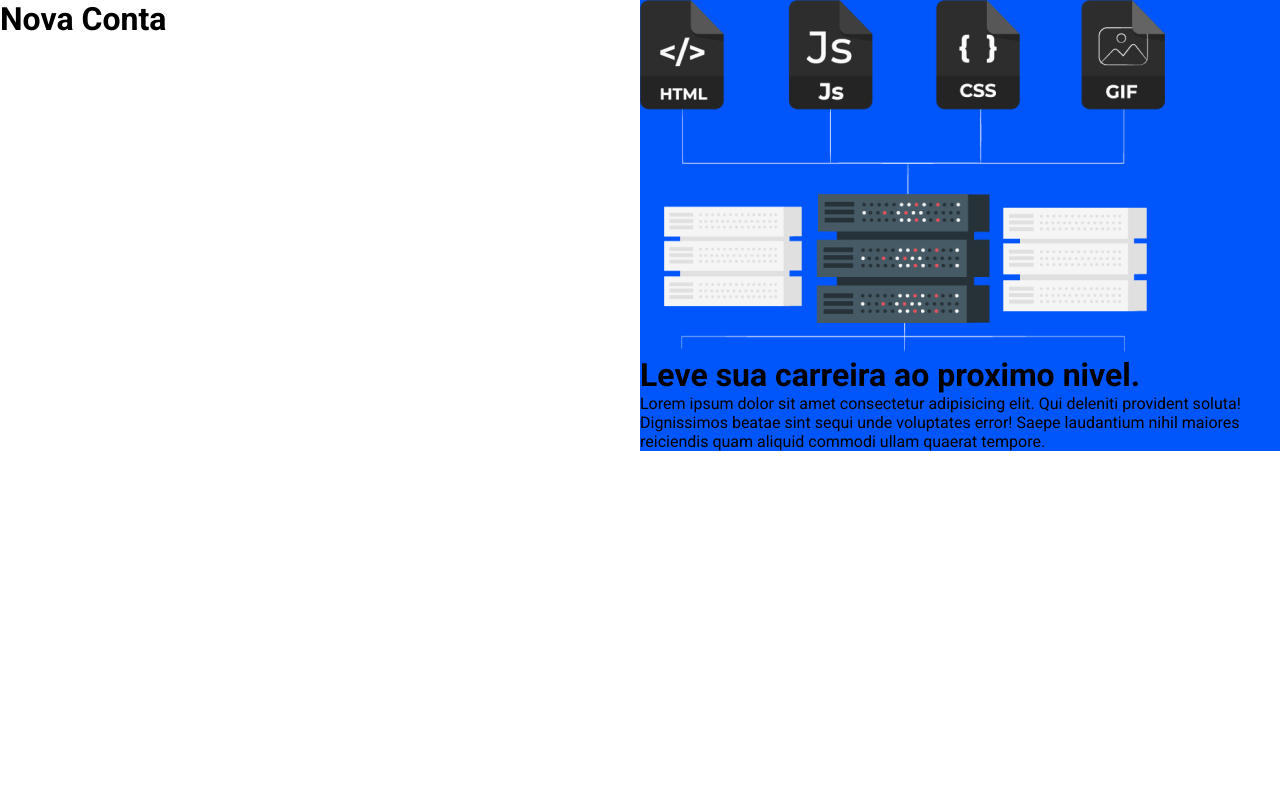
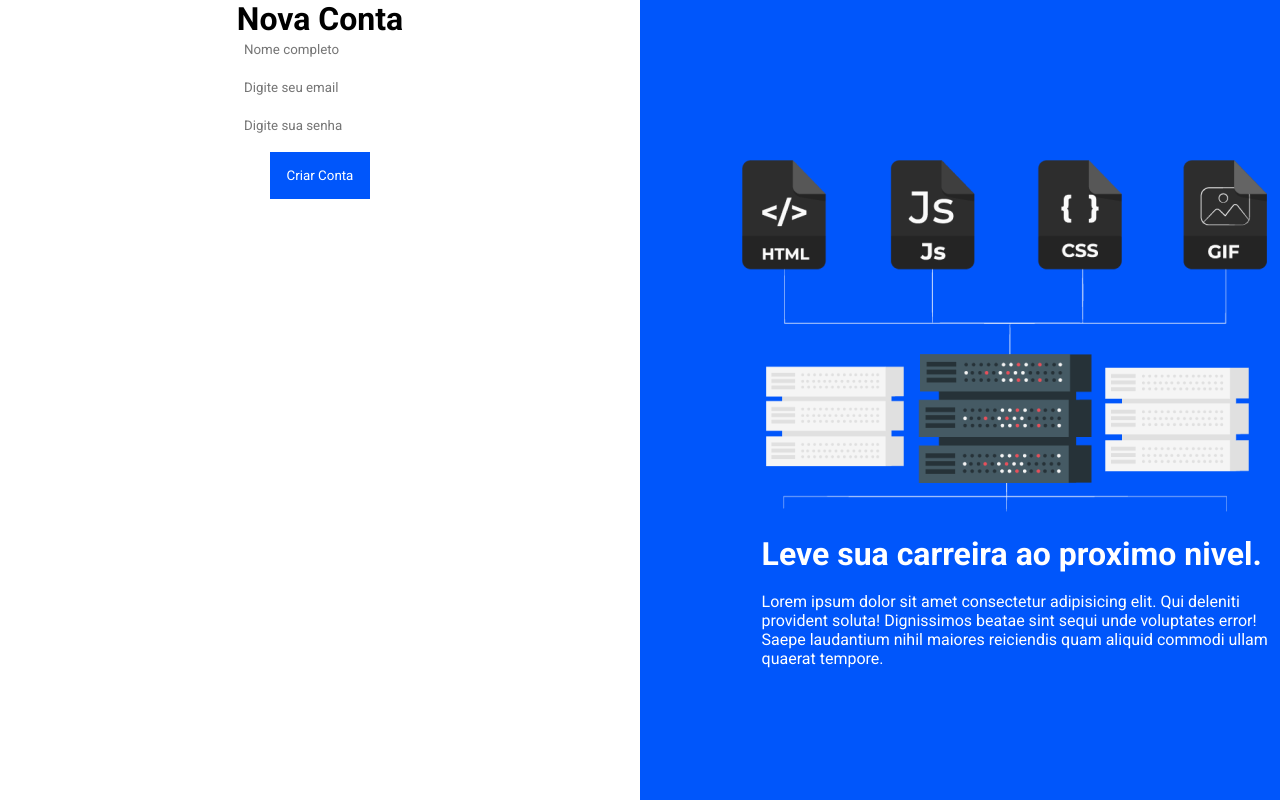
Before and after one commit to Deividmattos/registration-screen, a plain HTML site: page index.html in a window 1280 px wide. Drawn offline with Linux system fonts and the light colour scheme.

Commit message:
create career level

```diff
--- a/index.html
+++ b/index.html
@@ -20,6 +20,22 @@
     <div class="container">
       <div class="NovaConta">
         <h1>Nova Conta</h1>
+        <input
+          type="text"
+          name="name"
+          placeholder="Nome completo"
+        /><br /><br />
+        <input
+          type="email"
+          name="email"
+          placeholder="Digite seu email"
+        /><br /><br />
+        <input
+          type="password"
+          name="password"
+          placeholder="Digite sua senha"
+        /><br /><br />
+        <button>Criar Conta</button>
       </div>
       <div class="carreira">
         <img src="assets/info.png" alt="Temes de programacao" />
--- a/style.css
+++ b/style.css
@@ -11,10 +11,32 @@
 }
 .NovaConta {
   width: 50%;
+  text-align: center;
   background-color: white;
   font-family: "Gill Sans", "Gill Sans MT", Calibri, "Trebuchet MS", sans-serif;
 }
 .carreira {
   width: 50%;
   background-color: #0056fb;
+  height: 100vh;
 }
+.carreira img {
+  padding-left: 16%;
+  padding-top: 25%;
+}
+.carreira h1 {
+  color: white;
+  padding-left: 19%;
+  padding-top: 3%;
+}
+.carreira p {
+  color: white;
+  padding-left: 19%;
+  padding-top: 3%;
+}
+button {
+  background-color: #0056fb;
+  color: white;
+  padding: 16px;
+  width: 100px;
+}
```
